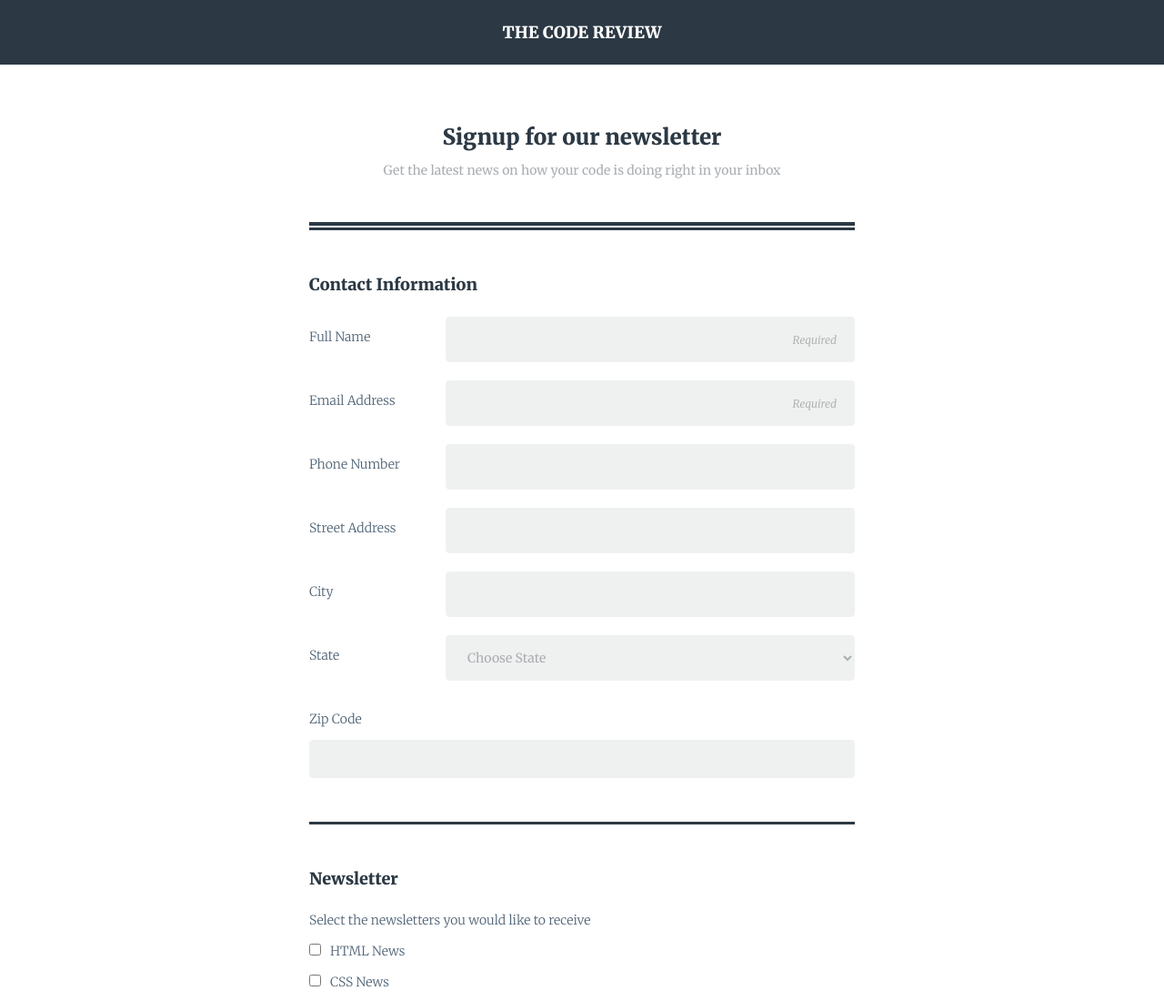
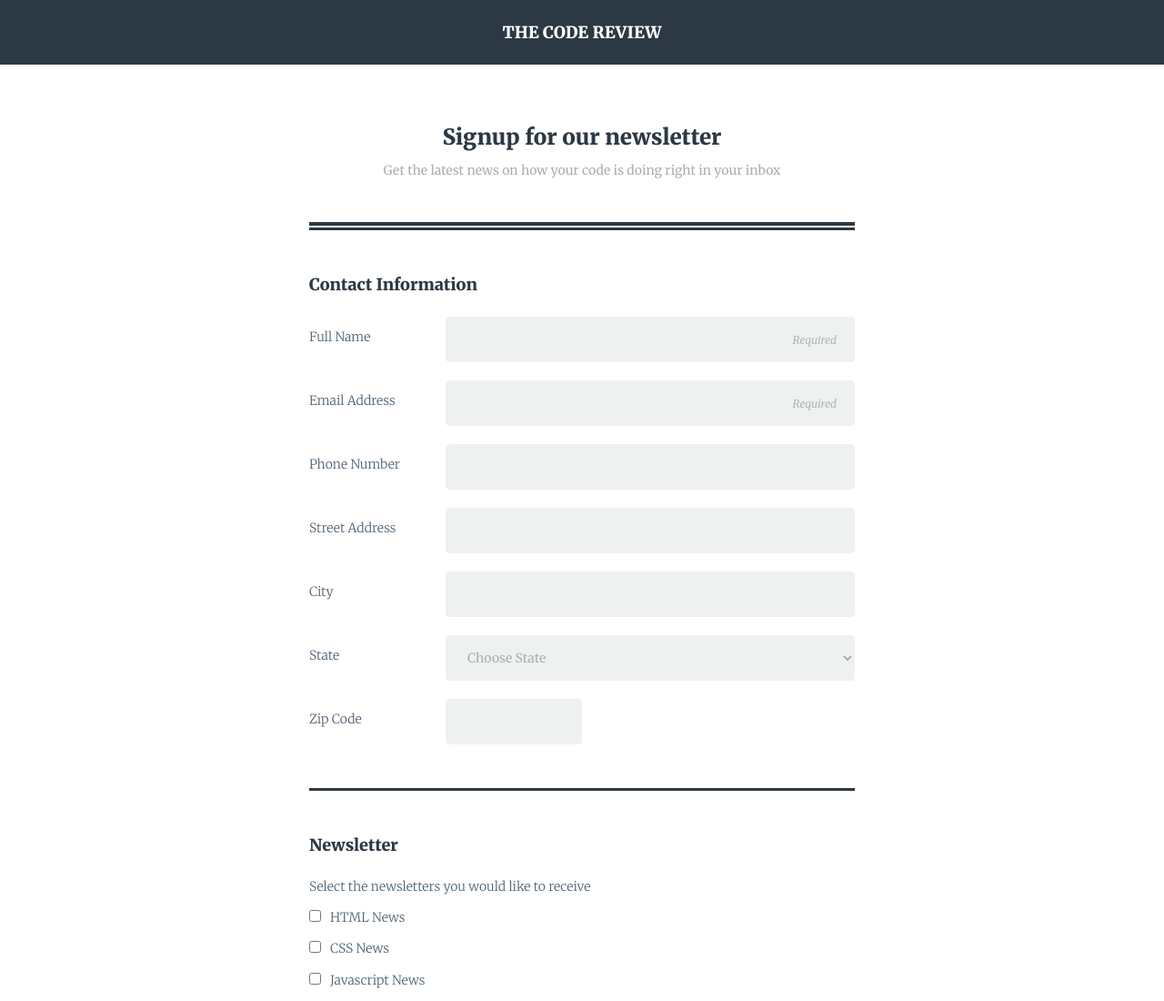
Before and after one commit to cyberkathleen/responsive-registration-form, a plain HTML site: page index.html in a window 1280 px wide. Shown: the top 1100 px of the page at 91% size. Drawn offline with Linux system fonts and the light colour scheme.

Commit message:
Updated desktop CSS for the zip part

```diff
--- a/styles.css
+++ b/styles.css
@@ -118,7 +118,7 @@ select {
 }
 
 input#zip {
-  width: 50%;
+  max-width: 50%;
 }
 
 input[type="radio"],
@@ -206,7 +206,8 @@ select:focus {
     padding-bottom: 3rem;
   }
 
-  div.pair {
+  div.pair,
+  fieldset div:nth-last-of-type(1) {
     display: flex;
     flex-direction: row;
     margin-bottom: 1.25rem;
@@ -228,6 +229,10 @@ select:focus {
     margin: 0;
   }
 
+  input#zip {
+    max-width: 25%;
+  }
+
   button[type="submit"] {
     margin-bottom: 2.25rem;
   }
```
